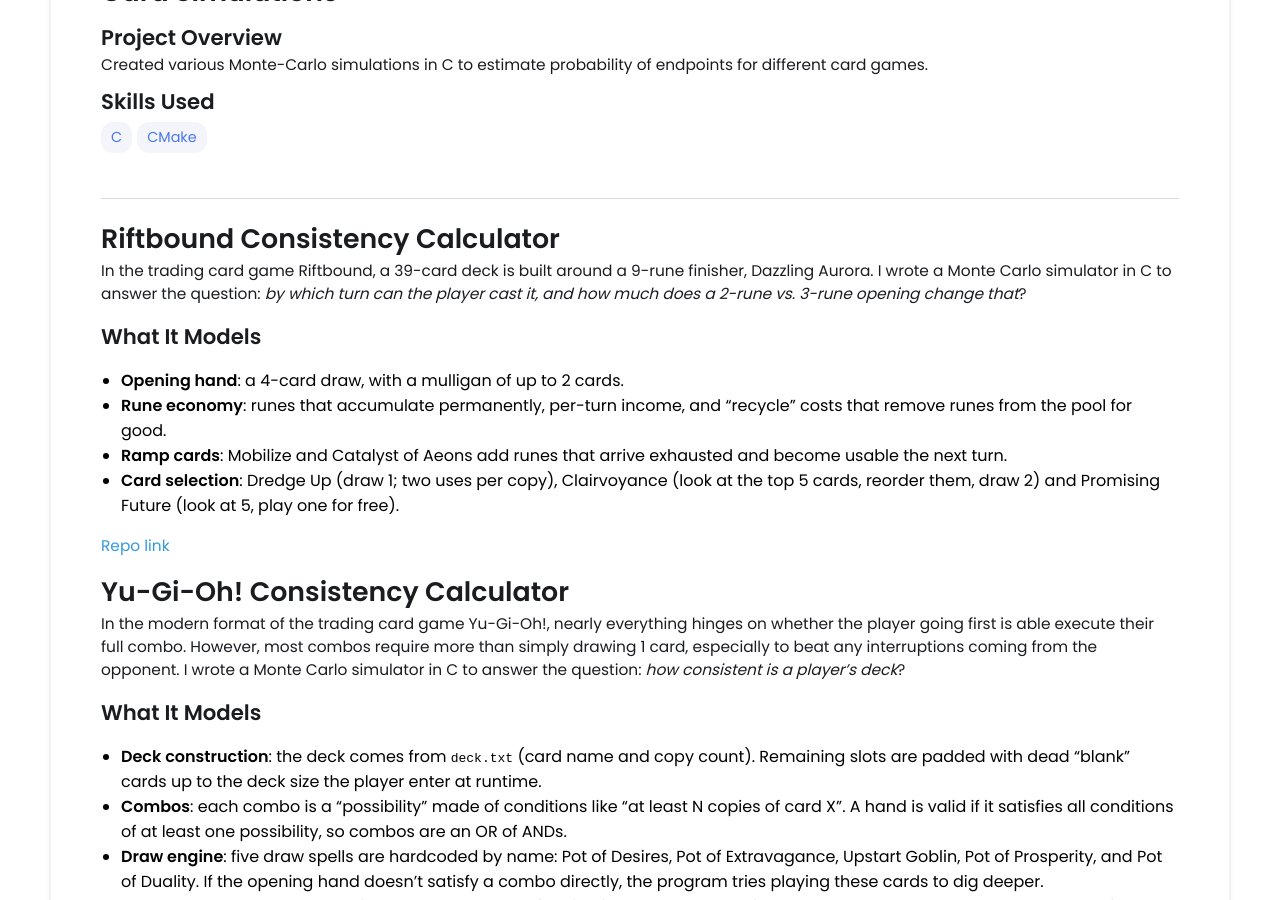
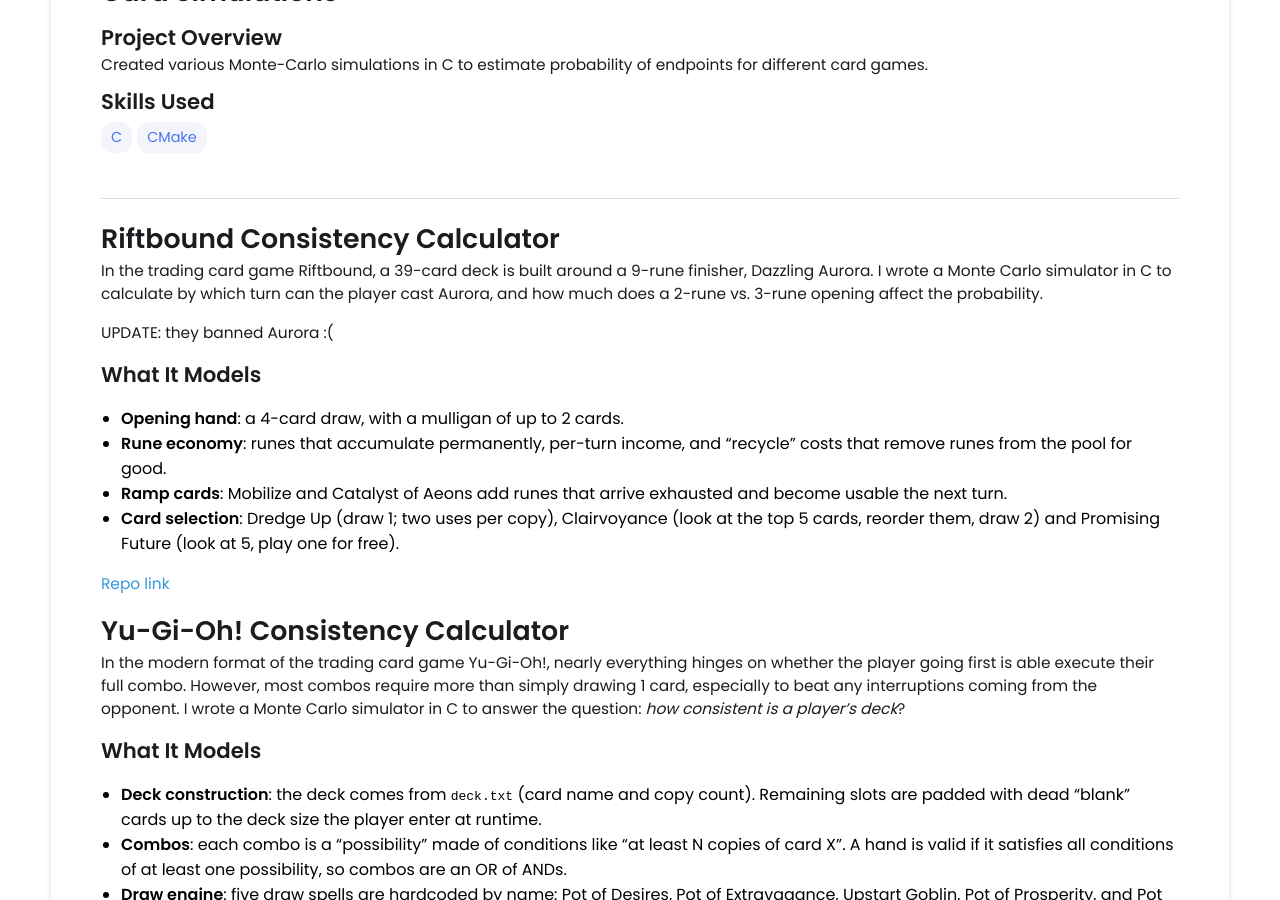
Before and after one commit to chaoqy/chaoqy.github.io, a Jekyll site: the page built from _projects/card-simulations/index.md, in a window 1280 px wide and 900 px high, scrolled down 535 px. Built offline with Jekyll 4.4.1, drawn with Linux system fonts in a browser that asks for light colours.

Commit message:
Update index.md

```diff
--- a/_projects/card-simulations/index.md
+++ b/_projects/card-simulations/index.md
@@ -10,7 +10,9 @@ main-image: /ygo_back.jpg
 
 ---
 # Riftbound Consistency Calculator
-In the trading card game Riftbound, a 39-card deck is built around a 9-rune finisher, Dazzling Aurora. I wrote a Monte Carlo simulator in C to answer the question: *by which turn can the player cast it, and how much does a 2-rune vs. 3-rune opening change that*?
+In the trading card game Riftbound, a 39-card deck is built around a 9-rune finisher, Dazzling Aurora. I wrote a Monte Carlo simulator in C to calculate by which turn can the player cast Aurora, and how much does a 2-rune vs. 3-rune opening affect the probability.
+
+UPDATE: they banned Aurora :(
 
 ## What It Models
 - **Opening hand**: a 4-card draw, with a mulligan of up to 2 cards.
```
